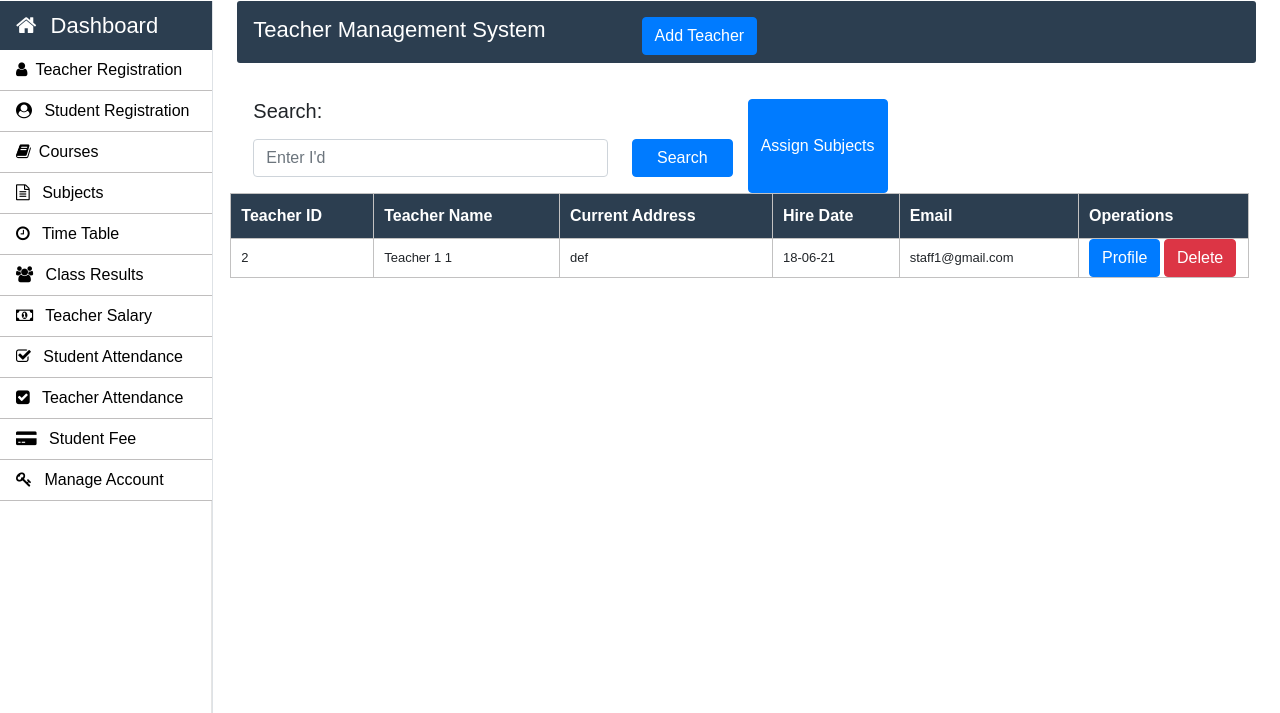
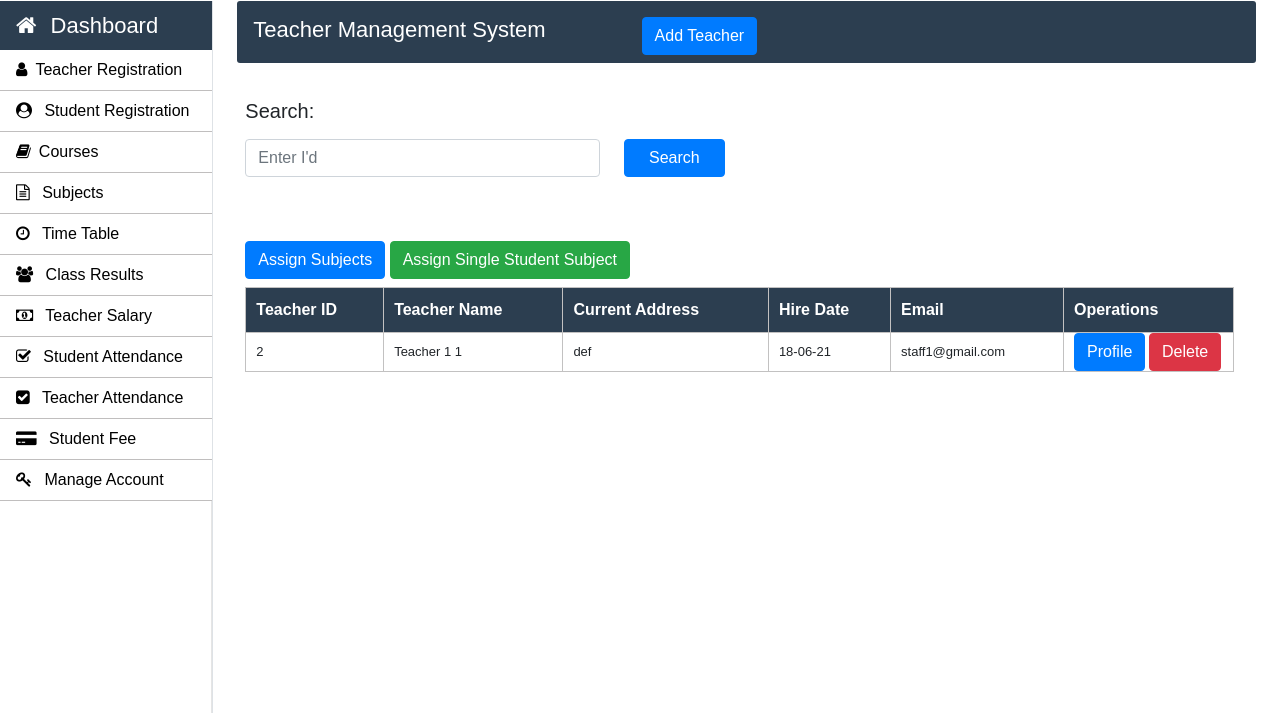
Before and after one commit to symondlibago/tanan, a PHP site: page /admin/teacher.php in a window 1280 px wide. Shown: the part 87-800 px from the top of the page. Run offline with PHP 8.4, Linux system fonts and the light colour scheme; the visitor is signed in with stand-in values (Sample User, id 1); data comes from the database, SQL or seed files in the repository.

Commit message:
teacher changes

```diff
--- a/Admin/teacher.php
+++ b/Admin/teacher.php
@@ -370,8 +370,6 @@
 					<div class="col-md-12 ml-2">
 						<section class="mt-3">
 						<div class="row">
-								<div class="col-md-12 ml-2">
-									<div class="row">
 								<div class="col-md-6">
 									<form action="search_student.php" method="post">
 										<div class="form-group">
@@ -383,16 +381,18 @@
 										</div>
 									</form>
 								</div>
+								<div class="col-md-12 pt-5 mb-2">
 									<!-- Large modal -->
-									<button type="button" class="btn btn-primary" data-toggle="modal" data-target=".bd-example-modal-lg1">Assign Subjects</button>
+									<button type="button" class="btn btn-primary ml-auto" data-toggle="modal" data-target=".bd-example-modal-lg1">Assign Subjects</button>
+									<a class="btn btn-success" href="asign-single-student-subjects.php"> Assign Single Student Subject</a>
 									<div class="modal fade bd-example-modal-lg1" tabindex="-1" role="dialog" aria-labelledby="myLargeModalLabel" aria-hidden="true">
 										<div class="modal-dialog modal-lg">
 												<div class="modal-content">
 													<div class="modal-header bg-info text-white">
-													<h4 class="modal-title text-center">Assign Subjects To Teachers</h4>
+														<h4 class="modal-title text-center">Assign Subjects To Student</h4>
 													</div>
 													<div class="modal-body">
-													<form action="teacher.php" method="POST" enctype="multipart/form-data">
+														<form action="student.php" method="POST" enctype="multipart/form-data">
 															<div class="row mt-3">
 																<div class="col-md-6">
 																	<div class="form-group">
@@ -400,7 +400,7 @@
 																		<select class="browser-default custom-select" name="course_code" required="">
 																			<option >Select Course</option>
 																			<?php
-																			$query="select distinct(course_code) from time_table";
+																				$query="select course_code from courses";
 																				$run=mysqli_query($con,$query);
 																				while($row=mysqli_fetch_array($run)) {
 																				echo	"<option value=".$row['course_code'].">".$row['course_code']."</option>";
@@ -419,31 +419,23 @@
 															<div class="row">
 																<div class="col-md-6">
 																	<div class="form-group">
-																	<label for="exampleInputPassword1">Enter Teacher Id:*</label>
-																	<input type="text" name="teacher_id" class="form-control" required>
+																		<label for="exampleInputPassword1">Enter Roll No:*</label>
+																		<input type="text" name="roll_no" class="form-control">
 																	</div>
 																</div>
 																<div class="col-md-6">
 																	<div class="form-group">
-																	<label for="exampleInputPassword1">Please Select Subject:*</label>
+																		<label for="exampleInputPassword1">Select Subject:*</label>
 																		<select class="browser-default custom-select" name="subject_code" required="">
 																			<option >Select Subject</option>
 																			<?php
-																			$query="select subject_code from time_table";
+																				$query="select subject_code from course_subjects";
 																				$run=mysqli_query($con,$query);
 																				while($row=mysqli_fetch_array($run)) {
 																				echo	"<option value=".$row['subject_code'].">".$row['subject_code']."</option>";
 																				}
 																			?>
 																		</select>
-																</div>
-															</div>
-														</div>
-														<div class="row">
-															<div class="col-md-6">
-																<div class="form-group">
-																	<label for="exampleInputPassword1">Enter Total Classes:*</label>
-																	<input type="text" name="total_classes" class="form-control" required>
 																	</div>
 																</div>
 															</div>
```
Lines whose indentation alone changed are shown as unchanged.
